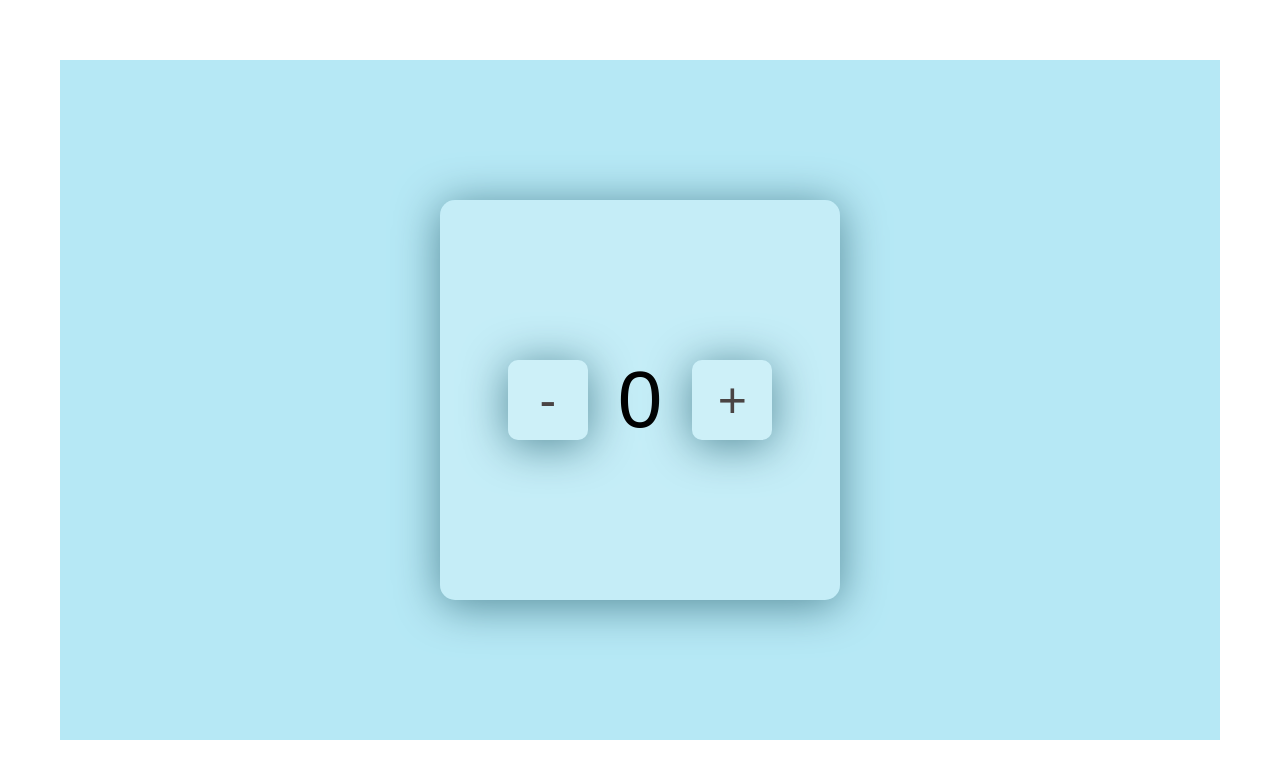
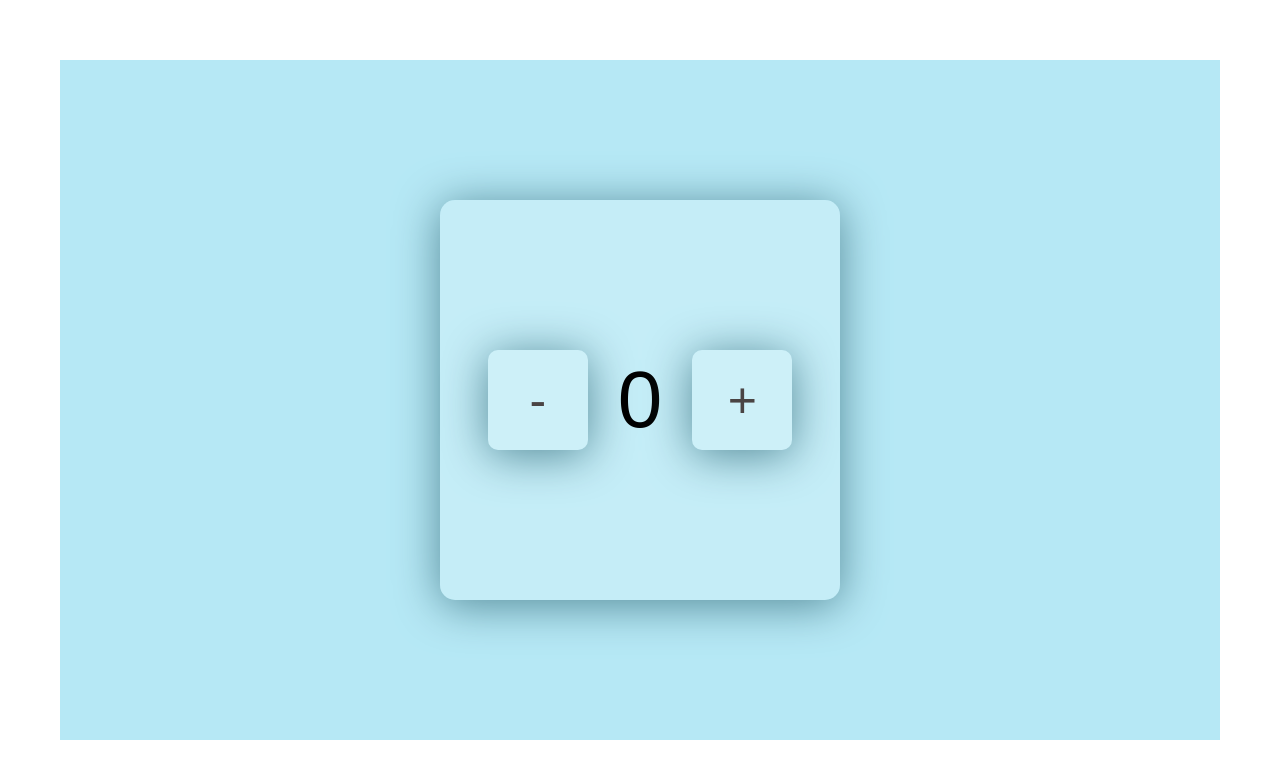
Before and after one commit to Alexander-Anischenko/Counter_for_forks, a plain HTML site: page index.html in a window 1280 px wide. Drawn offline with Linux system fonts and the light colour scheme.

Commit message:
button size

```diff
--- a/styles.css
+++ b/styles.css
@@ -58,14 +58,15 @@ li {
   background-color: rgba(255, 255, 255, 0.14);
   box-shadow: 0 5px 45px  rgb(83, 137, 151);
   color: rgb(74, 68, 68);
-  width: 80px;
-  height: 80px;
+  width: 100px;
+  height: 100px;
   font-size: 50px;
   border: none;
   border-radius: 10px;
   cursor: pointer;
 }
 
+
 .counter {
   font-size: 80px;
 }
```
